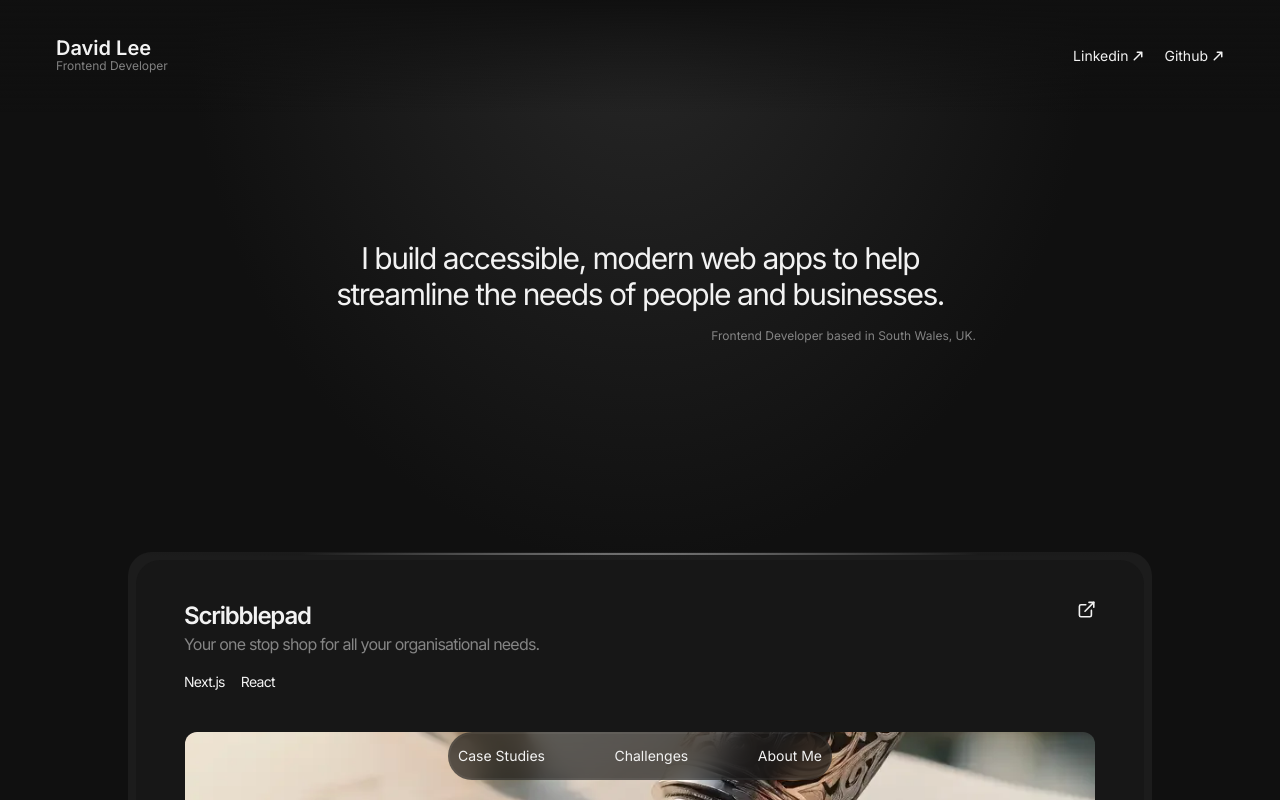
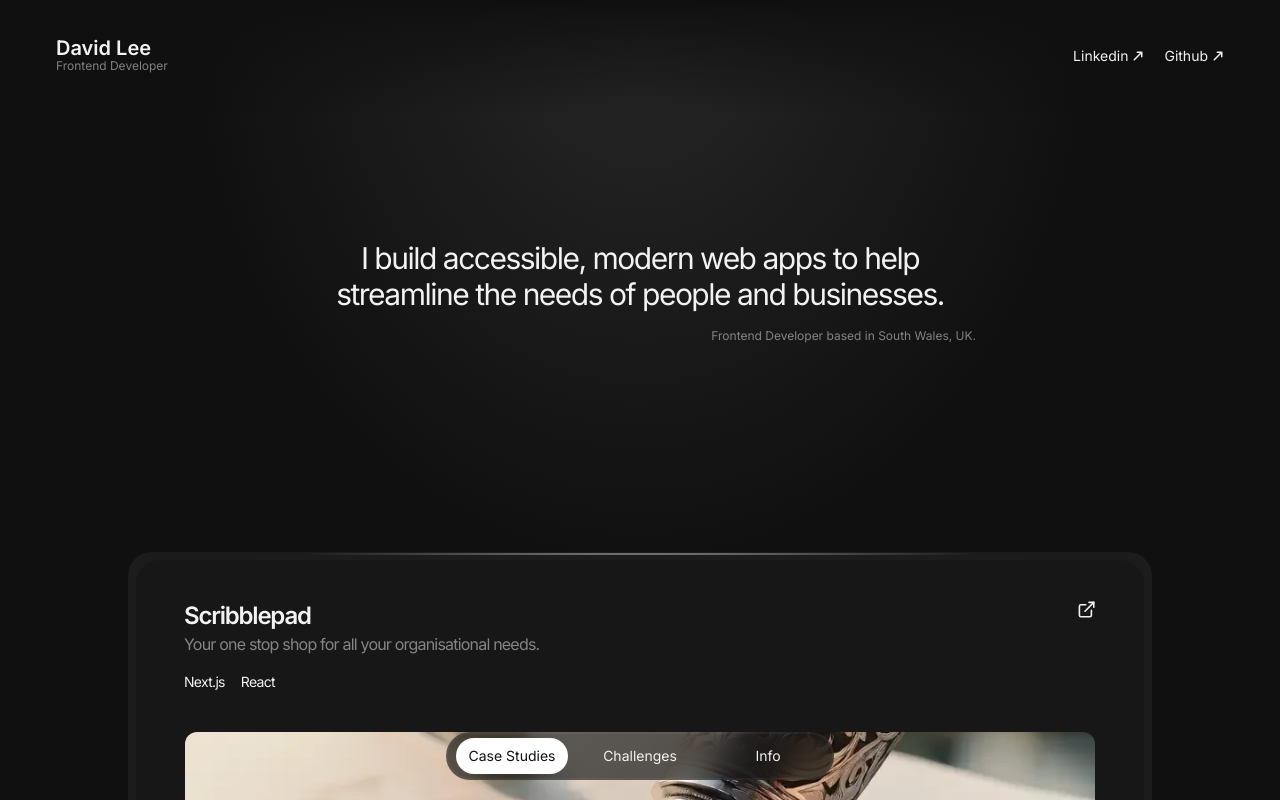
Before and after one commit to DLee1993/Portfolio, a Next.js app: page / in a window 1280 px wide. Shown: the top 800 px of the page. Built offline with nearby package versions, Linux system fonts and the light colour scheme.

Commit message:
added all active classes directly to each element

```diff
--- a/app/components/FloatingNav.tsx
+++ b/app/components/FloatingNav.tsx
@@ -1,22 +1,37 @@
 "use client";
 
 import Link from "next/link";
+import { motion } from "framer-motion";
 import { usePathname } from "next/navigation";
 
 export default function FloatingNav() {
     const pathname = usePathname();
+    const links = ["/", "/challenges", "/info"];
 
     return (
-        <menu className="fixed bottom-5 left-1/2 -translate-x-1/2 z-50 w-96 h-12 flex justify-between items-center gap-x-2 sm:gap-x-3 md:gap-x-4 p-2 text-sm capitalize bg-csBlack/65 border-2 border-csWhite/5 backdrop-blur-md rounded-full">
-            <li className={`menuLink ${pathname === "/" ? "active" : null}`}>
-                <Link href="/">case studies</Link>
-            </li>
-            <li className={`menuLink ${pathname === "/challenges" ? "active" : null}`}>
-                <Link href="/challenges">challenges</Link>
-            </li>
-            <li className={`menuLink ${pathname === "/info" ? "active" : null}`}>
-                <Link href="/info">about me</Link>
-            </li>
+        <menu className="fixed bottom-5 left-1/2 -translate-x-1/2 z-50 w-fit h-12 flex justify-between items-center gap-x-2 sm:gap-x-3 md:gap-x-4 p-2 text-sm capitalize bg-csBlack/65 border-2 border-csWhite/5 backdrop-blur-md rounded-full">
+            {links.map((link, index) => (
+                <li
+                    key={index}
+                    className="relative w-28 grid place-items-center rounded-full hover:bg-csWhite/10 transition-colors;"
+                >
+                    {pathname === link && (
+                        <motion.div
+                            layoutId="active-pill"
+                            style={{originY: "0px"}}
+                            className="absolute w-full h-full py-2 bg-white text-csBlack rounded-full -z-50"
+                        ></motion.div>
+                    )}
+                    <Link
+                        href={link}
+                        className={`w-full h-full py-2 grid place-items-center rounded-full ${
+                            pathname === link && "text-csBlack"
+                        }`}
+                    >
+                        {link === "/" ? "case studies" : `${link.split("/")[1]}`}
+                    </Link>
+                </li>
+            ))}
         </menu>
     );
 }
```
